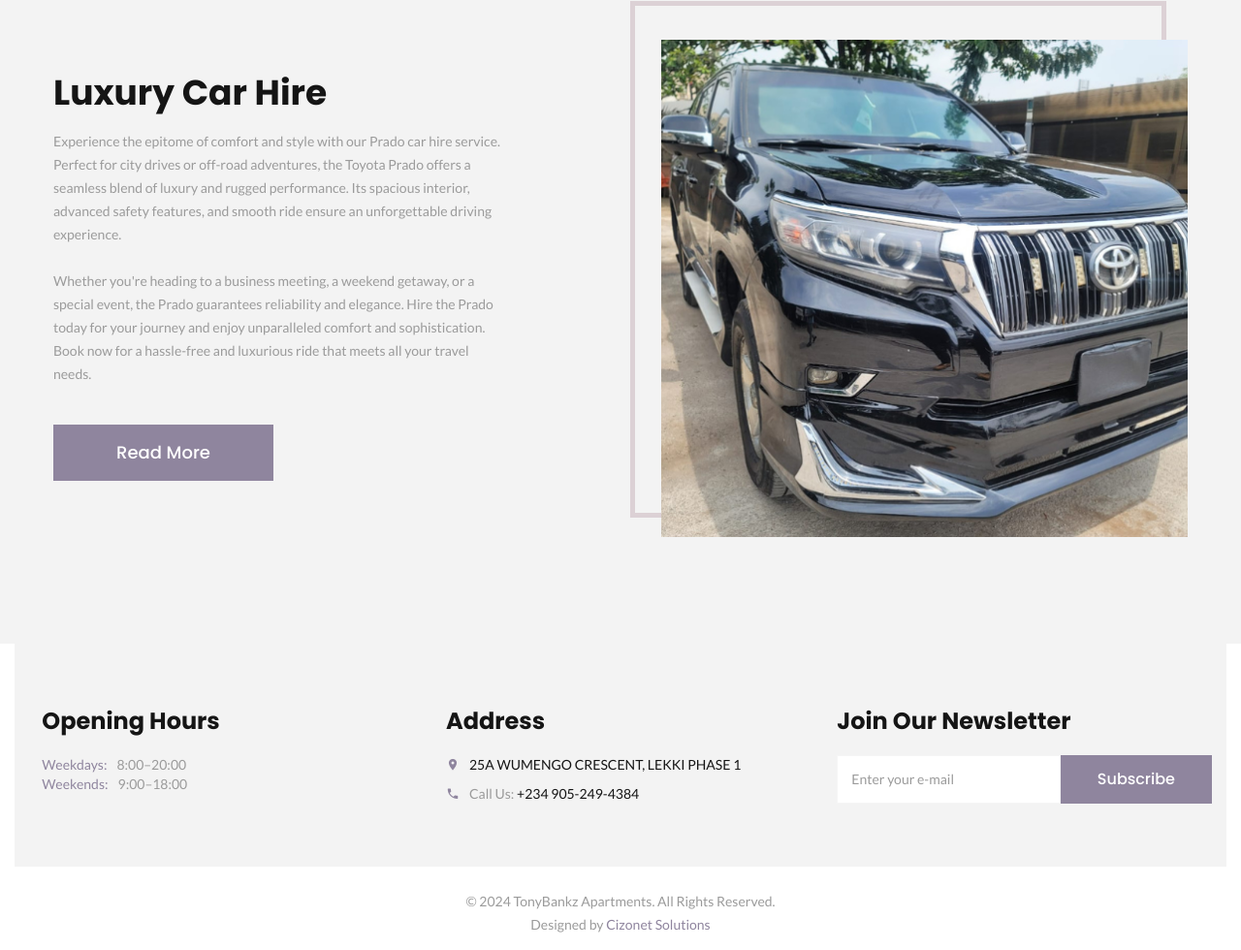
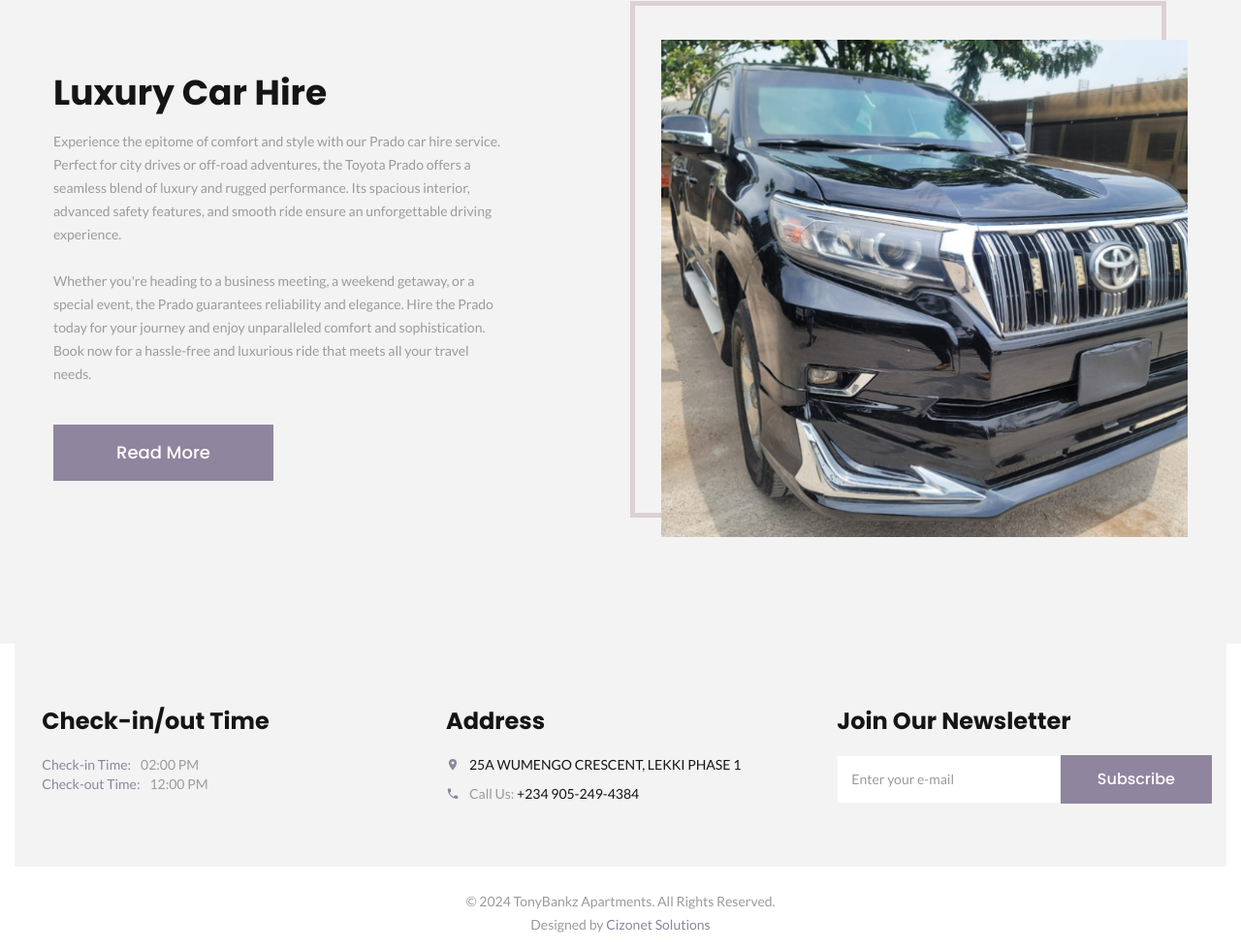
Before and after one commit to tbapt/tbapt.github.io, a plain HTML site: page index.html in a window 1280 px wide. Shown: the part 1502-2482 px from the top of the page at 97% size. Drawn offline with Linux system fonts and the light colour scheme.

Commit message:
Update index.html

```diff
--- a/index.html
+++ b/index.html
@@ -263,20 +263,20 @@
               <div class="range range-50">
                 <div class="cell-sm-6 cell-md-3 cell-lg-4 wow fadeInUp" data-wow-delay=".1s">
                   <div class="page-footer-minimal-inner">
-                    <h4>Opening Hours</h4>
+                    <h4>Check-in/out Time</h4>
                     <ul class="list-unstyled">
                       <li>
                         <div class="group-xs">
                           <div>
                             <dl class="list-desc">
-                              <dt>Weekdays: </dt>
-                              <dd class="text-gray-darker"><span>8:00–20:00</span></dd>
+                              <dt>Check-in Time: </dt>
+                              <dd class="text-gray-darker"><span>02:00 PM</span></dd>
                             </dl>
                           </div>
                           <div>
                             <dl class="list-desc">
-                              <dt>Weekends: </dt>
-                              <dd class="text-gray-darker"><span>9:00–18:00</span></dd>
+                              <dt>Check-out Time: </dt>
+                              <dd class="text-gray-darker"><span>12:00 PM</span></dd>
                             </dl>
                           </div>
                         </div>
```
